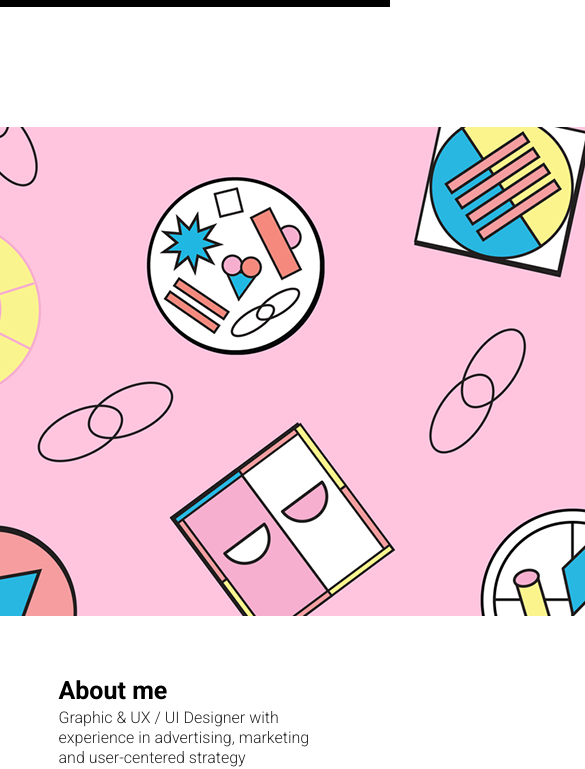
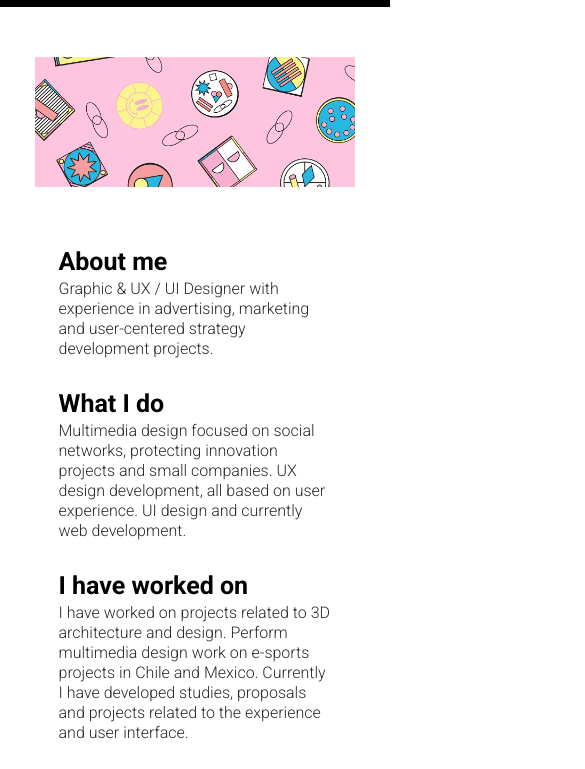
Before and after one commit to leonardo-astete/web-personal, a website: page pages/about.html in a window 390 px wide. Shown: the part 83-852 px from the top of the page, 585 px wide, since content can reach past the window. Drawn offline with Linux system fonts and the light colour scheme.

Commit message:
Update About Image

```diff
--- a/scss/responsive.scss
+++ b/scss/responsive.scss
@@ -66,9 +66,9 @@
       justify-content: center;
       align-items: center;
       margin-bottom: 60px;
-      width: 82.8%;
+      width: 100%;
       img {
-        margin-top: 120px;
+        width: 320px;
       }
     }
   }
```
Also changed, not shown: css/styles.css.
